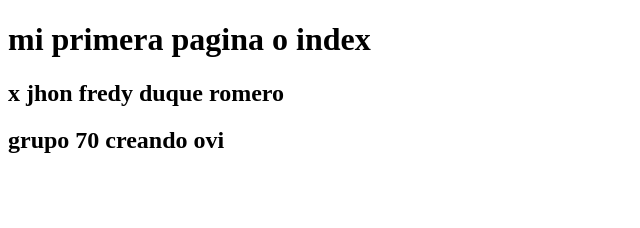
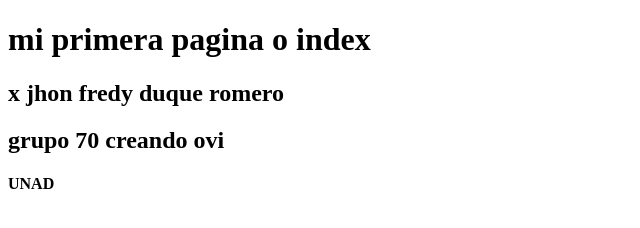
Before and after one commit to sirduque/prueba1, a plain HTML site: page index.html in a window 1280 px wide. Shown: the full height of the page, 0-640 px from the left. Drawn offline with Linux system fonts and the light colour scheme.

Commit message:
SE agrega mensaje UNAD

```diff
--- a/index.html
+++ b/index.html
@@ -8,5 +8,6 @@
     <h1>mi primera pagina o index</h1>
     <h2>x jhon fredy duque romero</h2>
 <h2>grupo 70 creando ovi </h2>
+<h4>UNAD</h4>
   </body>
 </html>
```
